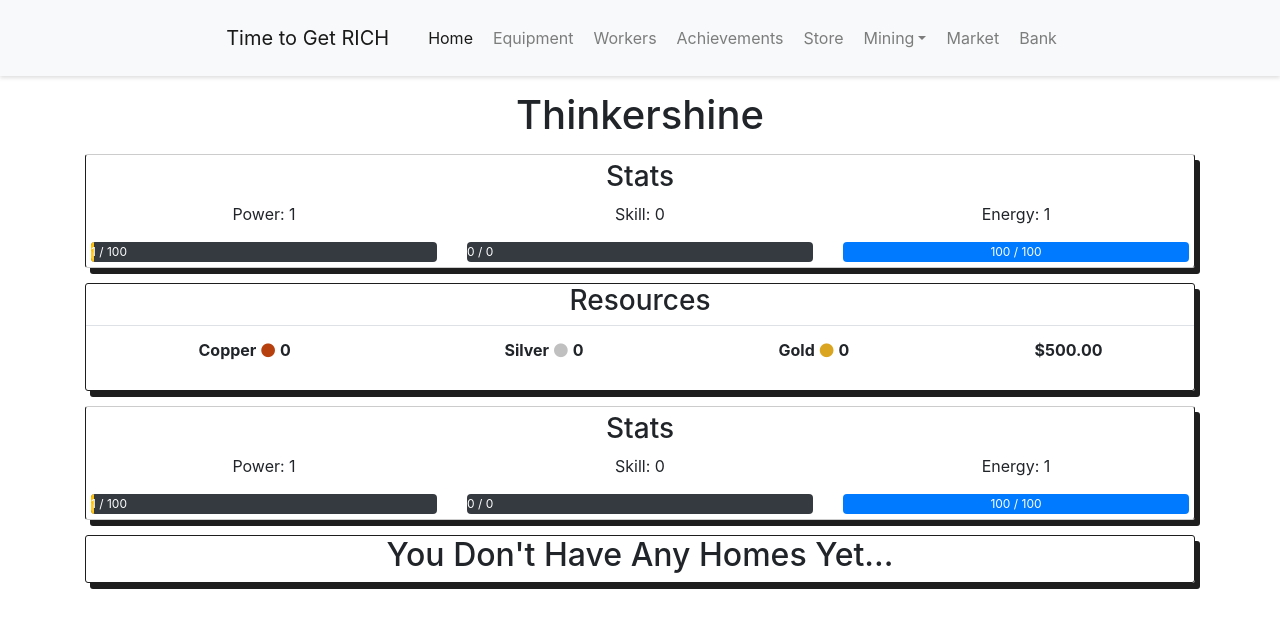
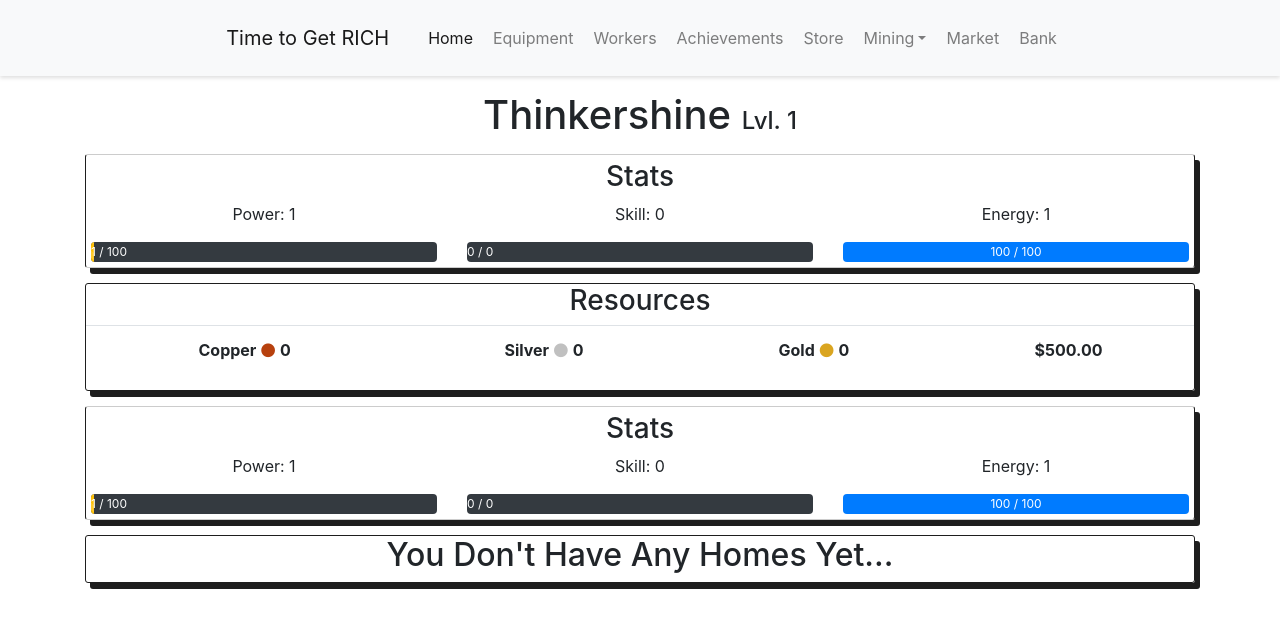
Before and after one commit to Thinkershine/GetRich, a React (Create React App) app: page / in a window 1280 px wide. Shown: the top 628 px of the page. Built offline with nearby package versions, Linux system fonts and the light colour scheme; no server answers.

Commit message:
Add Display Player Lvl

```diff
--- a/src/App.js
+++ b/src/App.js
@@ -117,7 +117,7 @@ class App extends Component {
 
   setMainContentMarginTop() {
     let navigationHeight = document.getElementById("top-bar").clientHeight;
-    console.log("NAV HEIGHT", navigationHeight);
+
     this.setState({
       navigationHeight: navigationHeight + 15
     });
@@ -287,8 +287,8 @@ class App extends Component {
     // apply potion
     switch (potion.type) {
       case "energy":
-        let currentEnergyPoints = (this.state.currentEnergyPoints +=
-          potion.strength);
+        let currentEnergyPoints =
+          this.state.currentEnergyPoints + potion.strength;
         if (currentEnergyPoints >= this.state.maximumEnergyPoints) {
           currentEnergyPoints = this.state.maximumEnergyPoints;
         }
--- a/src/components/player.jsx
+++ b/src/components/player.jsx
@@ -72,14 +72,18 @@ class Player extends Component {
       currentEnergyPoints: stats.currentEnergyPoints,
       maximumEnergyPoints: stats.maximumEnergyPoints
     };
-    console.log("MARGIN TOP", this.props.height);
+
     return (
       <div
         id="player"
         className="container"
         style={{ marginTop: this.props.height }}
       >
-        <h1>Thinkershine</h1>
+        <h1>
+          Thinkershine{" "}
+          <span style={{ fontSize: 24 }}>Lvl. {this.state.lvl}</span>
+        </h1>
+
         <Stats {...statsToPass} />
       </div>
     );
```
